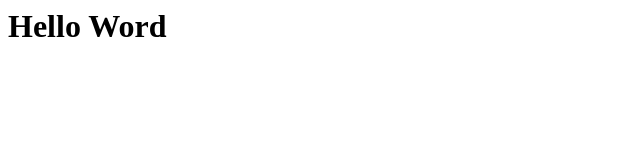
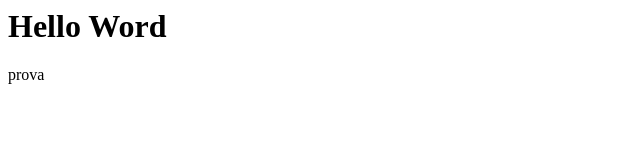
Before and after one commit to enricoforesta/htmlcss-hello, a plain HTML site: page index.html in a window 1280 px wide. Shown: the full height of the page, 0-640 px from the left. Drawn offline with Linux system fonts and the light colour scheme.

Commit message:
feat "aggiunta header"

```diff
--- a/index.html
+++ b/index.html
@@ -8,5 +8,7 @@
     <div>
         <h1>Hello Word</h1>
     </div>
+
+    <header>prova</header>
 </body>
 </html>
```
